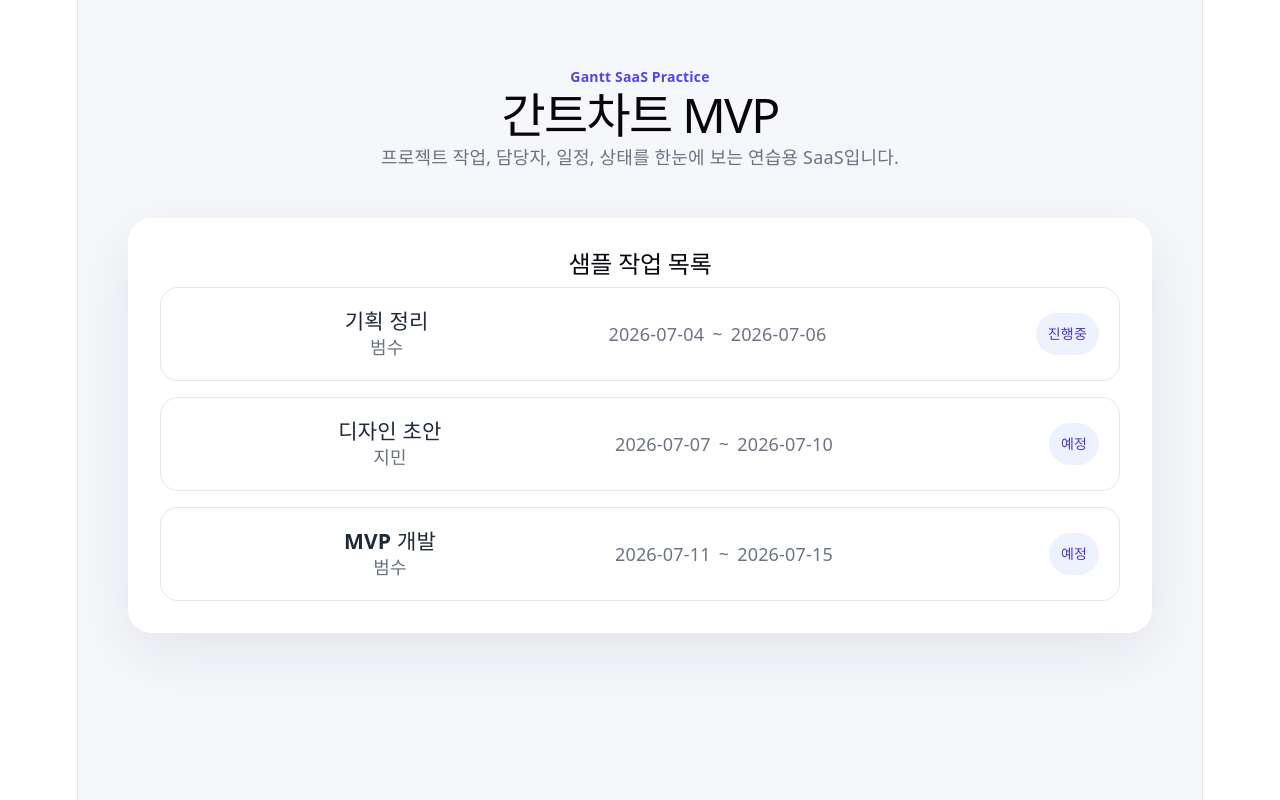
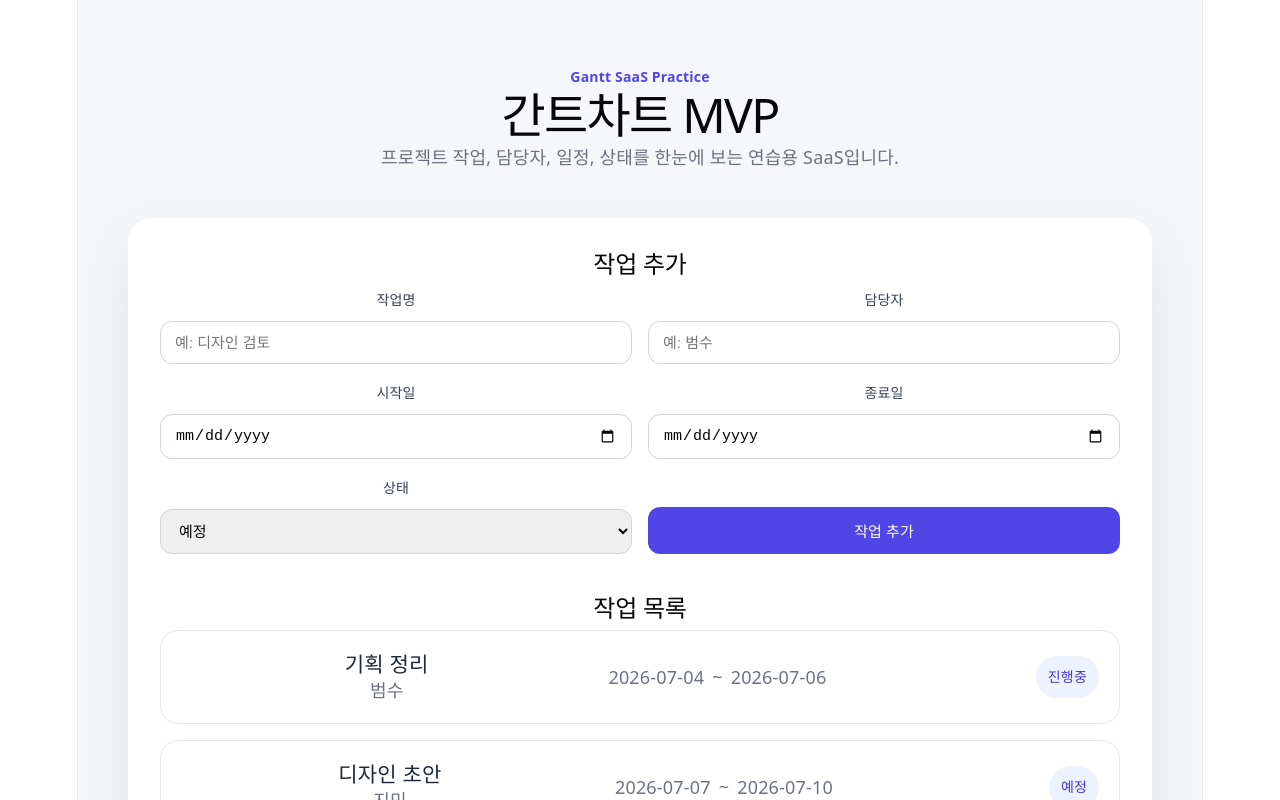
Before and after one commit to kbslk0612-blip/gantt-sass-practice, a React (Vite) app: page / in a window 1280 px wide. Shown: the top 800 px of the page. Built offline with nearby package versions, Linux system fonts and the light colour scheme.

Commit message:
add task creation form

```diff
--- a/src/App.css
+++ b/src/App.css
@@ -40,6 +40,41 @@ h1 {
   margin-top: 0;
 }
 
+.task-form {
+  display: grid;
+  grid-template-columns: repeat(2, minmax(0, 1fr));
+  gap: 16px;
+  margin-bottom: 40px;
+}
+
+.task-form label {
+  display: grid;
+  gap: 8px;
+  color: #374151;
+  font-size: 14px;
+  font-weight: 700;
+}
+
+.task-form input,
+.task-form select {
+  padding: 12px 14px;
+  border: 1px solid #d1d5db;
+  border-radius: 12px;
+  font-size: 15px;
+}
+
+.task-form button {
+  align-self: end;
+  padding: 13px 18px;
+  border: 0;
+  border-radius: 12px;
+  background: #4f46e5;
+  color: white;
+  font-size: 15px;
+  font-weight: 700;
+  cursor: pointer;
+}
+
 .task-list {
   display: grid;
   gap: 16px;
@@ -78,3 +113,14 @@ h1 {
   font-size: 14px;
   font-weight: 700;
 }
+
+@media (max-width: 720px) {
+  h1 {
+    font-size: 36px;
+  }
+
+  .task-form,
+  .task-card {
+    grid-template-columns: 1fr;
+  }
+}
--- a/src/App.jsx
+++ b/src/App.jsx
@@ -1,6 +1,7 @@
+import { useState } from 'react'
 import './App.css'
 
-const sampleTasks = [
+const initialTasks = [
   {
     id: 1,
     title: '기획 정리',
@@ -28,6 +29,48 @@ const sampleTasks = [
 ]
 
 function App() {
+  const [tasks, setTasks] = useState(initialTasks)
+  const [form, setForm] = useState({
+    title: '',
+    owner: '',
+    startDate: '',
+    endDate: '',
+    status: '예정',
+  })
+
+  function handleChange(event) {
+    const { name, value } = event.target
+
+    setForm({
+      ...form,
+      [name]: value,
+    })
+  }
+
+  function handleSubmit(event) {
+    event.preventDefault()
+
+    if (!form.title || !form.owner || !form.startDate || !form.endDate) {
+      alert('작업명, 담당자, 시작일, 종료일을 모두 입력해주세요.')
+      return
+    }
+
+    const newTask = {
+      id: Date.now(),
+      ...form,
+    }
+
+    setTasks([...tasks, newTask])
+
+    setForm({
+      title: '',
+      owner: '',
+      startDate: '',
+      endDate: '',
+      status: '예정',
+    })
+  }
+
   return (
     <main className="app">
       <section className="hero">
@@ -39,10 +82,65 @@ function App() {
       </section>
 
       <section className="task-section">
-        <h2>샘플 작업 목록</h2>
+        <h2>작업 추가</h2>
+
+        <form className="task-form" onSubmit={handleSubmit}>
+          <label>
+            작업명
+            <input
+              name="title"
+              value={form.title}
+              onChange={handleChange}
+              placeholder="예: 디자인 검토"
+            />
+          </label>
+
+          <label>
+            담당자
+            <input
+              name="owner"
+              value={form.owner}
+              onChange={handleChange}
+              placeholder="예: 범수"
+            />
+          </label>
+
+          <label>
+            시작일
+            <input
+              type="date"
+              name="startDate"
+              value={form.startDate}
+              onChange={handleChange}
+            />
+          </label>
+
+          <label>
+            종료일
+            <input
+              type="date"
+              name="endDate"
+              value={form.endDate}
+              onChange={handleChange}
+            />
+          </label>
+
+          <label>
+            상태
+            <select name="status" value={form.status} onChange={handleChange}>
+              <option value="예정">예정</option>
+              <option value="진행중">진행중</option>
+              <option value="완료">완료</option>
+            </select>
+          </label>
+
+          <button type="submit">작업 추가</button>
+        </form>
+
+        <h2>작업 목록</h2>
 
         <div className="task-list">
-          {sampleTasks.map((task) => (
+          {tasks.map((task) => (
             <article className="task-card" key={task.id}>
               <div>
                 <h3>{task.title}</h3>
```
